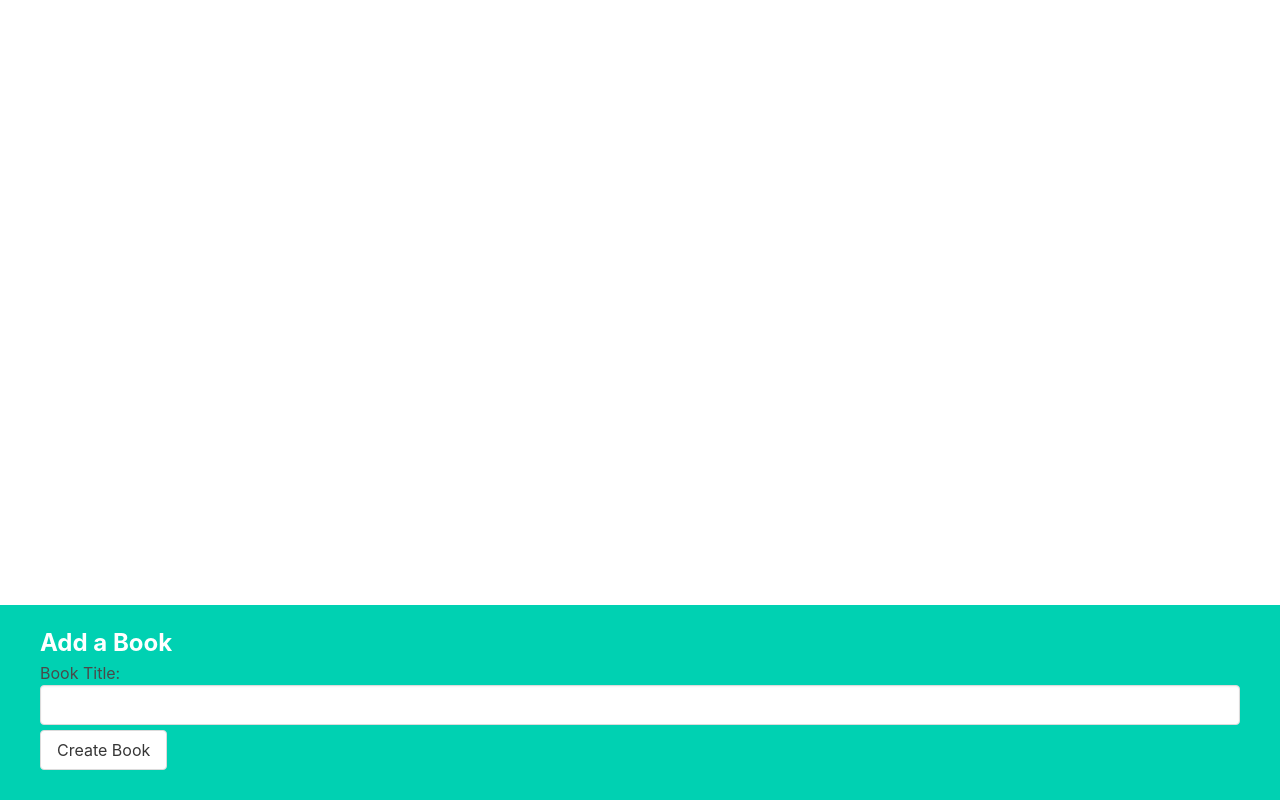
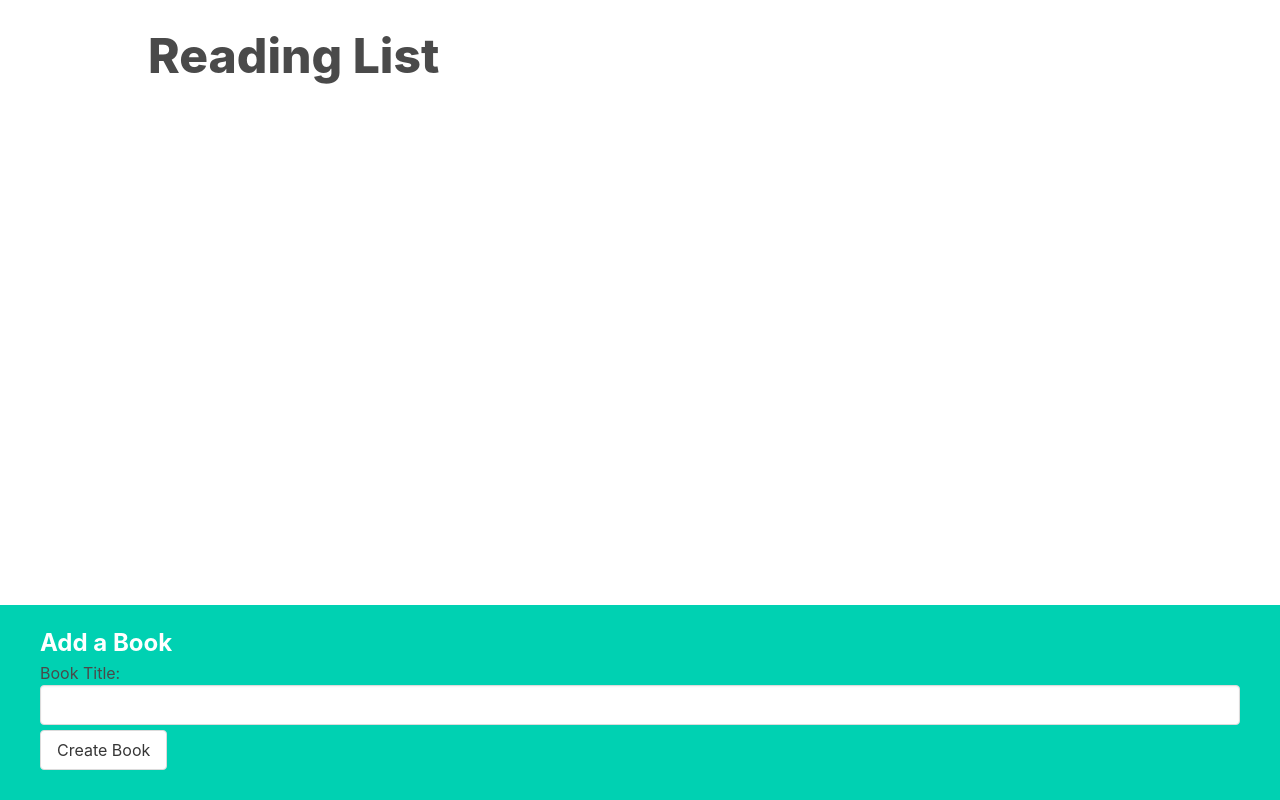
Before and after one commit to Noi-Git/books, a React (Create React App) app: page / in a window 1280 px wide. Built offline with nearby package versions, Linux system fonts and the light colour scheme.

Commit message:
Add random image

```diff
--- a/src/App.js
+++ b/src/App.js
@@ -28,6 +28,7 @@
 
   return (
     <div className='app'>
+      <h1>Reading List</h1>
       <BookList books={books} onDelete={deleteBookById} onEdit={editBookById} />
       <BookCreate onCreate={createBook} />
     </div>
--- a/src/components/BookShow.js
+++ b/src/components/BookShow.js
@@ -12,6 +12,7 @@
   }
   return (
     <div className='book-show'>
+      <img alt='books' src={`https://picsum.photos/seed/${book.id}/300/200`} />
       {showEdit && <BookEdit book={book} onEditAndSave={handleEditAndSave} />}
       {!showEdit && <h3>{book.title}</h3>}
       <div className='action'>
```
